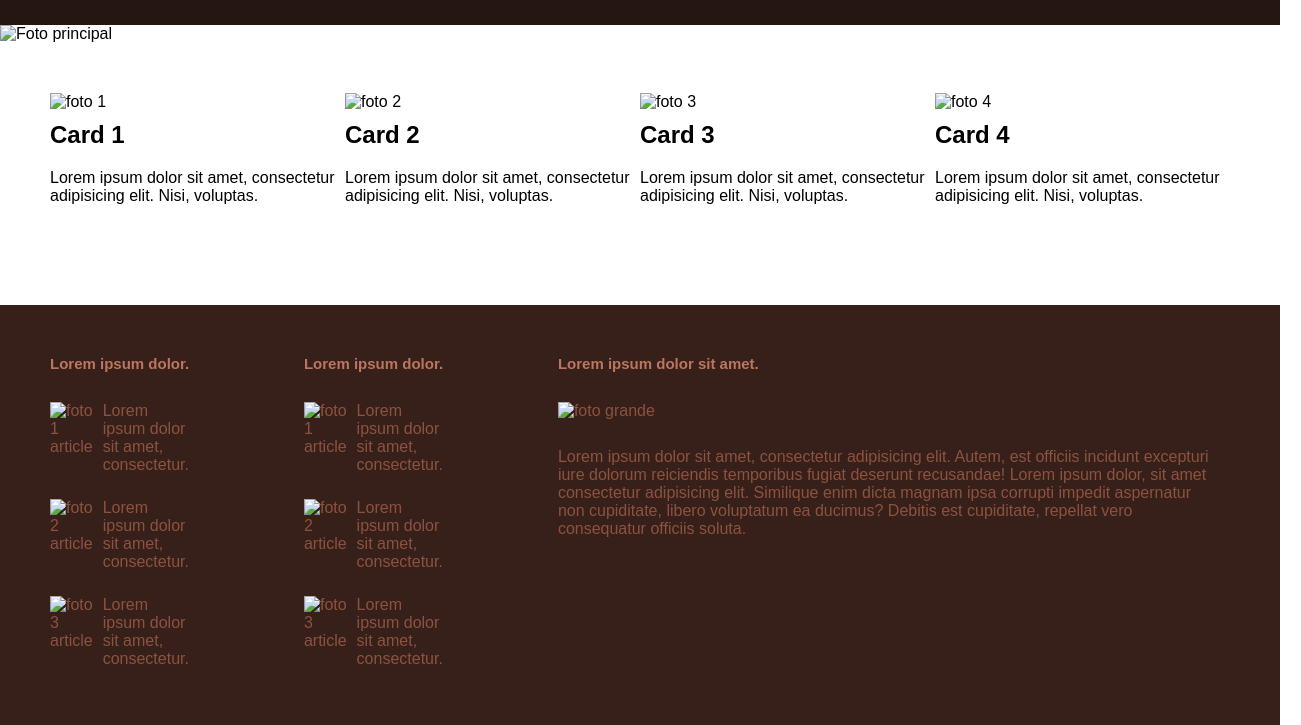
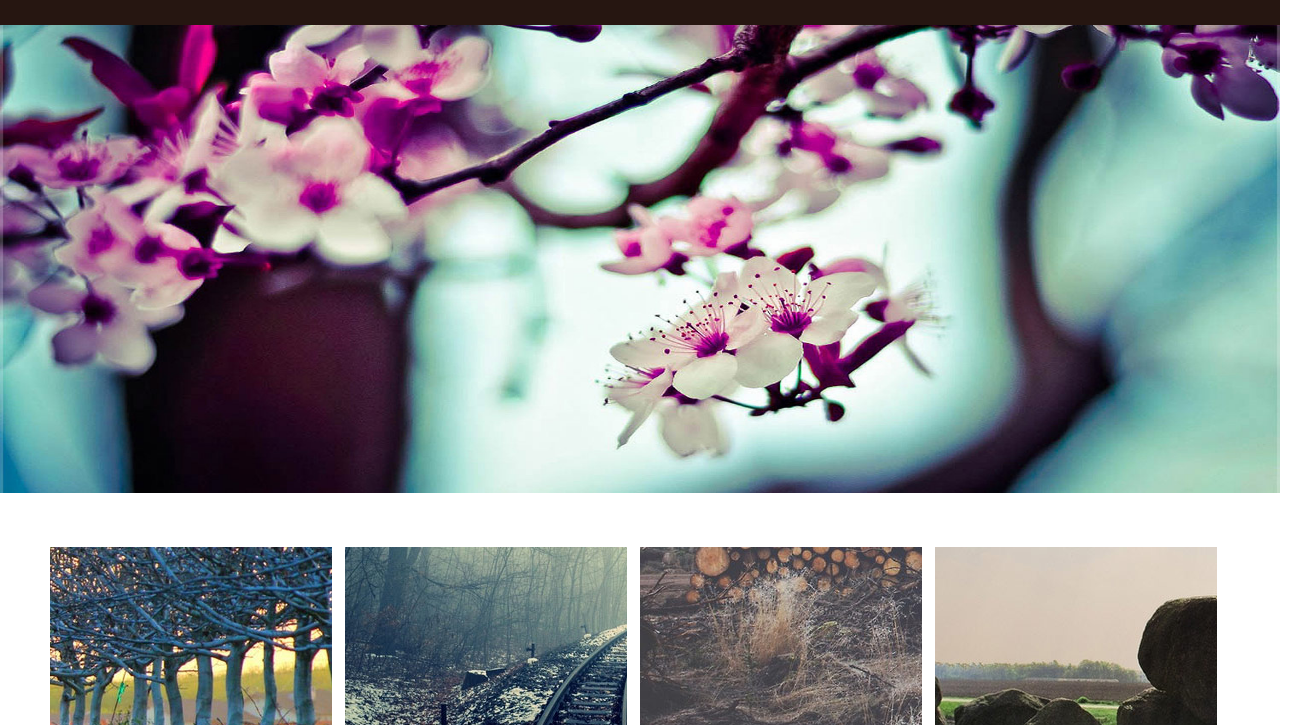
Before and after one commit to Danilsonunes/autonomy, a plain HTML site: page index.html in a window 1280 px wide. Shown: the part 75-800 px from the top of the page, 1301 px wide, since content can reach past the window. Drawn offline with Linux system fonts and the light colour scheme; the site is published under a folder, as on GitHub Pages, so addresses that start at the root find nothing.

Commit message:
imagenes arregladas

```diff
--- a/estilos.css
+++ b/estilos.css
@@ -178,18 +178,24 @@ footer {
     display: inline;
     color: #fff;
   }
-  i {
-    size: 7px;
-  }
   header h1 {
     margin: 0 5px 0 20px;
     text-align: left;
     font-size: 20px;
   }
+  .foto_principal img {
+    height: 134px;
+  }
 
   main {
     font-size: 12px;
     flex-direction: column;
+  }
+  main img {
+    margin-left: -10px;
+    padding: 10px;
+    width: 146px;
+    height: 125px;
   }
   .media {
     font-size: 12px;
@@ -203,6 +209,14 @@ footer {
   article p {
     margin-bottom: 20px;
   }
+  article img {
+    width: 69.88px;
+    height: 69.88px;
+  }
+  .section_derecha img {
+    width: 302px;
+    height: 92px;
+  }
   .pre_footer {
     font-size: 12px;
     flex-direction: column;
--- a/index.html
+++ b/index.html
@@ -20,12 +20,12 @@
       <div class="desaparece"><i class="fas fa-align-justify"></i></div>
     </header>
     <div class="foto_principal">
-      <img src="../images/banner.jpg" alt="Foto principal" />
+      <img src="images/banner.jpg" alt="Foto principal" />
     </div>
     <main>
       <div class="media">
         <div>
-          <img src="/images/pics02.jpg" alt="foto 1" />
+          <img src="images/pics02.jpg" alt="foto 1" />
           <h2>Card 1</h2>
           <span
             >Lorem ipsum dolor sit amet, consectetur adipisicing elit. Nisi,
@@ -33,7 +33,7 @@
           >
         </div>
         <div>
-          <img src="/images/pics03.jpg" alt="foto 2" />
+          <img src="images/pics03.jpg" alt="foto 2" />
           <h2>Card 2</h2>
           <span
             >Lorem ipsum dolor sit amet, consectetur adipisicing elit. Nisi,
@@ -43,7 +43,7 @@
       </div>
       <div class="media">
         <div>
-          <img src="/images/pics04.jpg" alt="foto 3" />
+          <img src="images/pics04.jpg" alt="foto 3" />
           <h2>Card 3</h2>
           <span
             >Lorem ipsum dolor sit amet, consectetur adipisicing elit. Nisi,
@@ -51,7 +51,7 @@
           >
         </div>
         <div>
-          <img src="/images/pics05.jpg" alt="foto 4" />
+          <img src="images/pics05.jpg" alt="foto 4" />
           <h2>Card 4</h2>
           <span
             >Lorem ipsum dolor sit amet, consectetur adipisicing elit. Nisi,
@@ -66,15 +66,15 @@
           <h2>Lorem ipsum dolor.</h2>
           <ul>
             <li>
-              <img src="/images/pics06.jpg" alt="foto 1 article" />
+              <img src="images/pics06.jpg" alt="foto 1 article" />
               <span>Lorem ipsum dolor sit amet, consectetur.</span>
             </li>
             <li>
-              <img src="/images/pics07.jpg" alt="foto 2 article" />
+              <img src="images/pics07.jpg" alt="foto 2 article" />
               <span>Lorem ipsum dolor sit amet, consectetur.</span>
             </li>
             <li>
-              <img src="/images/pics08.jpg" alt="foto 3 article" />
+              <img src="images/pics08.jpg" alt="foto 3 article" />
               <span>Lorem ipsum dolor sit amet, consectetur.</span>
             </li>
           </ul>
@@ -85,15 +85,15 @@
           <h2>Lorem ipsum dolor.</h2>
           <ul>
             <li>
-              <img src="/images/pics09.jpg" alt="foto 1 article" />
+              <img src="images/pics09.jpg" alt="foto 1 article" />
               <span>Lorem ipsum dolor sit amet, consectetur.</span>
             </li>
             <li>
-              <img src="/images/pics10.jpg" alt="foto 2 article" />
+              <img src="images/pics10.jpg" alt="foto 2 article" />
               <span>Lorem ipsum dolor sit amet, consectetur.</span>
             </li>
             <li>
-              <img src="/images/pics11.jpg" alt="foto 3 article" />
+              <img src="images/pics11.jpg" alt="foto 3 article" />
               <span>Lorem ipsum dolor sit amet, consectetur.</span>
             </li>
           </ul>
@@ -102,7 +102,7 @@
       <div>
         <section class="section_derecha">
           <h2>Lorem ipsum dolor sit amet.</h2>
-          <img src="/images/pics12.jpg" alt="foto grande" />
+          <img src="images/pics12.jpg" alt="foto grande" />
           <p>
             Lorem ipsum dolor sit amet, consectetur adipisicing elit. Autem, est
             officiis incidunt excepturi iure dolorum reiciendis temporibus
```
